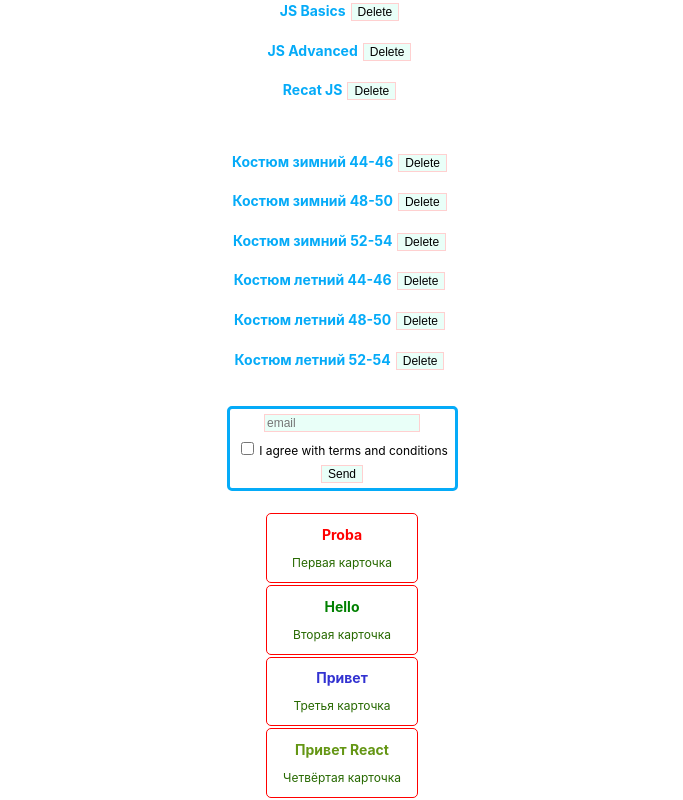
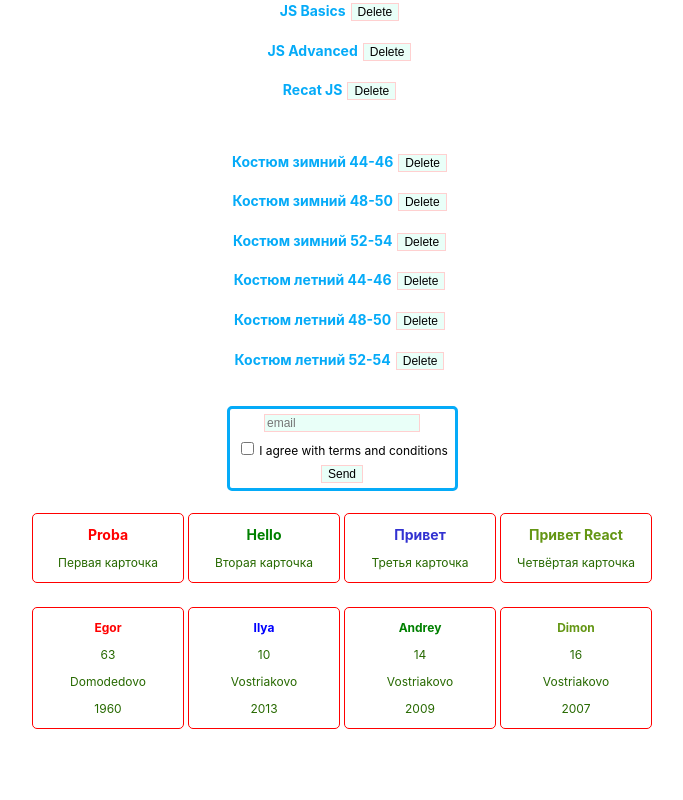
Before and after one commit to ENNA-Egor/less_1, a React (Create React App) app: page / in a window 1280 px wide. Shown: the part 1008-1808 px from the top of the page, without its empty margins (298-981 px from the left). After the commit the page ends 1739 px from the top, so only its background shows below. Built offline with nearby package versions, Linux system fonts and the light colour scheme.

Commit message:
Ещё один блок с пропсами.

```diff
--- a/src/App.css
+++ b/src/App.css
@@ -138,6 +138,12 @@ label{
 .newcard{
   border: solid red 1px;
   border-radius: 5px;
-  margin: 2px auto;
+  margin: 2px;
   width: 150px;
 }
+
+.cards {
+  display: flex;
+  justify-content: center;
+  flex-wrap: wrap;
+}
--- a/src/App.jsx
+++ b/src/App.jsx
@@ -10,6 +10,7 @@ import AppRemoveCard from './module/removeCard/AppRemoveCard';
 import FormApp from './module/Form/FormApp';
 import ClickerHook from './module/Clicker/ClickerHook';
 import Cards from './module/Cards/Cards';
+import PostCards from './module/PostCard/PostCards';
 
 
 function App() {
@@ -43,6 +44,8 @@ function App() {
        <FormApp />
        <br />
        <Cards />
+       <br />
+       <PostCards />
     </div>
 
   );
--- /dev/null
+++ b/src/module/PostCard/PostCard.jsx
@@ -0,0 +1,17 @@
+import React from "react";
+
+
+const PostCard =(props) => {
+
+    return(
+        <div className="newcard">
+            <h3 style={{color: props.color}}>{props.name}</h3>
+            <p>{props.age}</p>
+            <p>{props.city}</p>
+            <p>{props.year}</p>
+        </div>
+
+    )
+}
+
+export default PostCard;
--- /dev/null
+++ b/src/module/PostCard/PostCards.jsx
@@ -0,0 +1,25 @@
+import React from "react";
+import PostCard from "./PostCard";
+
+
+const PostCards =()=>{
+    return(
+        <div className="cards">
+            <div>
+            <PostCard  name='Egor' color="red" age='63' city = 'Domodedovo' year ='1960'/>
+            </div>
+            <div>
+            <PostCard  name='Ilya' color="blue" age='10' city = 'Vostriakovo' year ='2013'/>
+            </div>
+            <div>
+            <PostCard  name='Andrey' color="green" age='14' city = 'Vostriakovo' year ='2009'/>
+            </div>
+            <div>
+            <PostCard  name='Dimon' color={'rgb(100, 150, 20)'} age='16' city = 'Vostriakovo' year ='2007'/>
+            </div>
+        </div>
+    )
+}
+
+
+export default PostCards;
```
